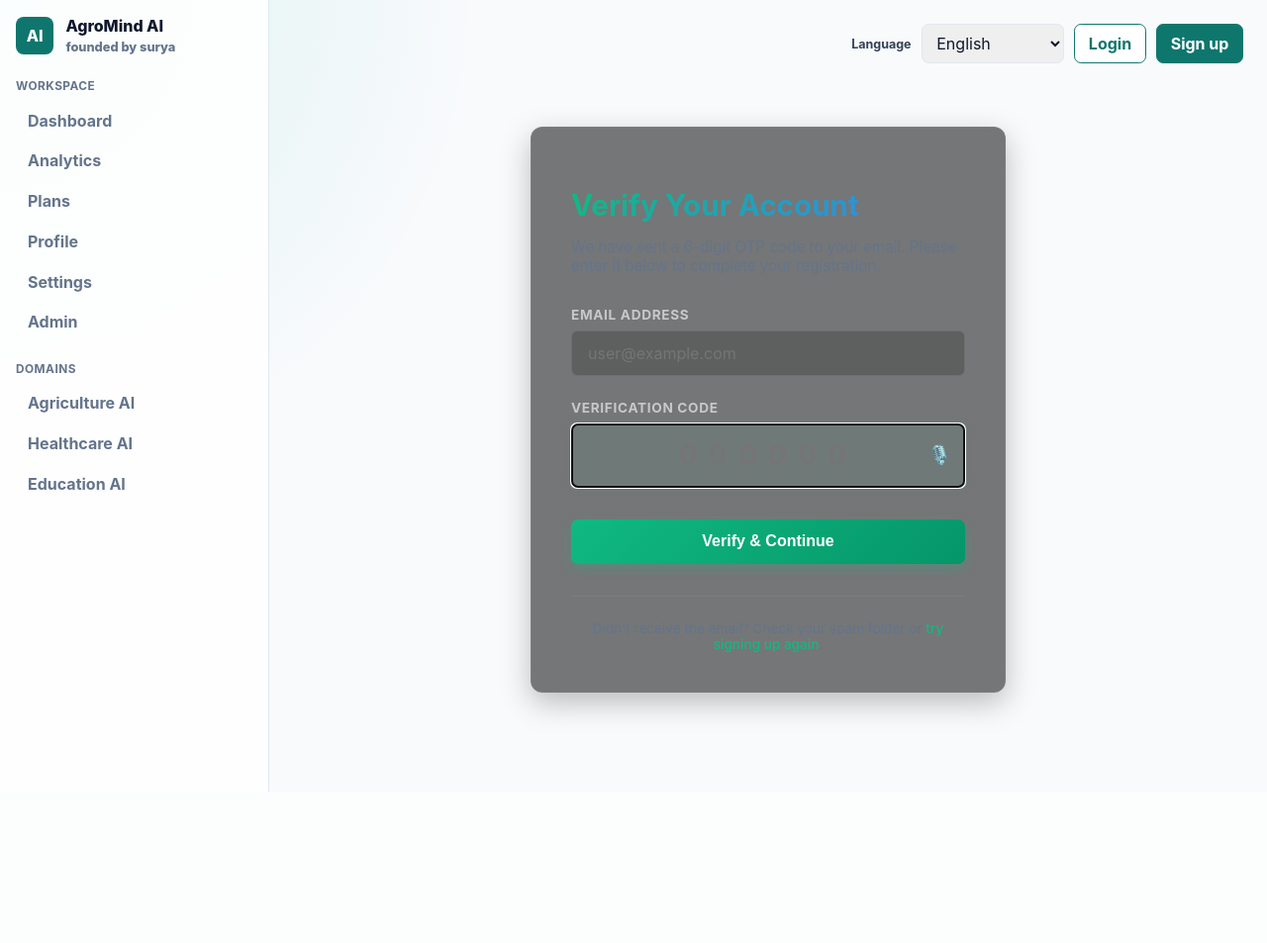
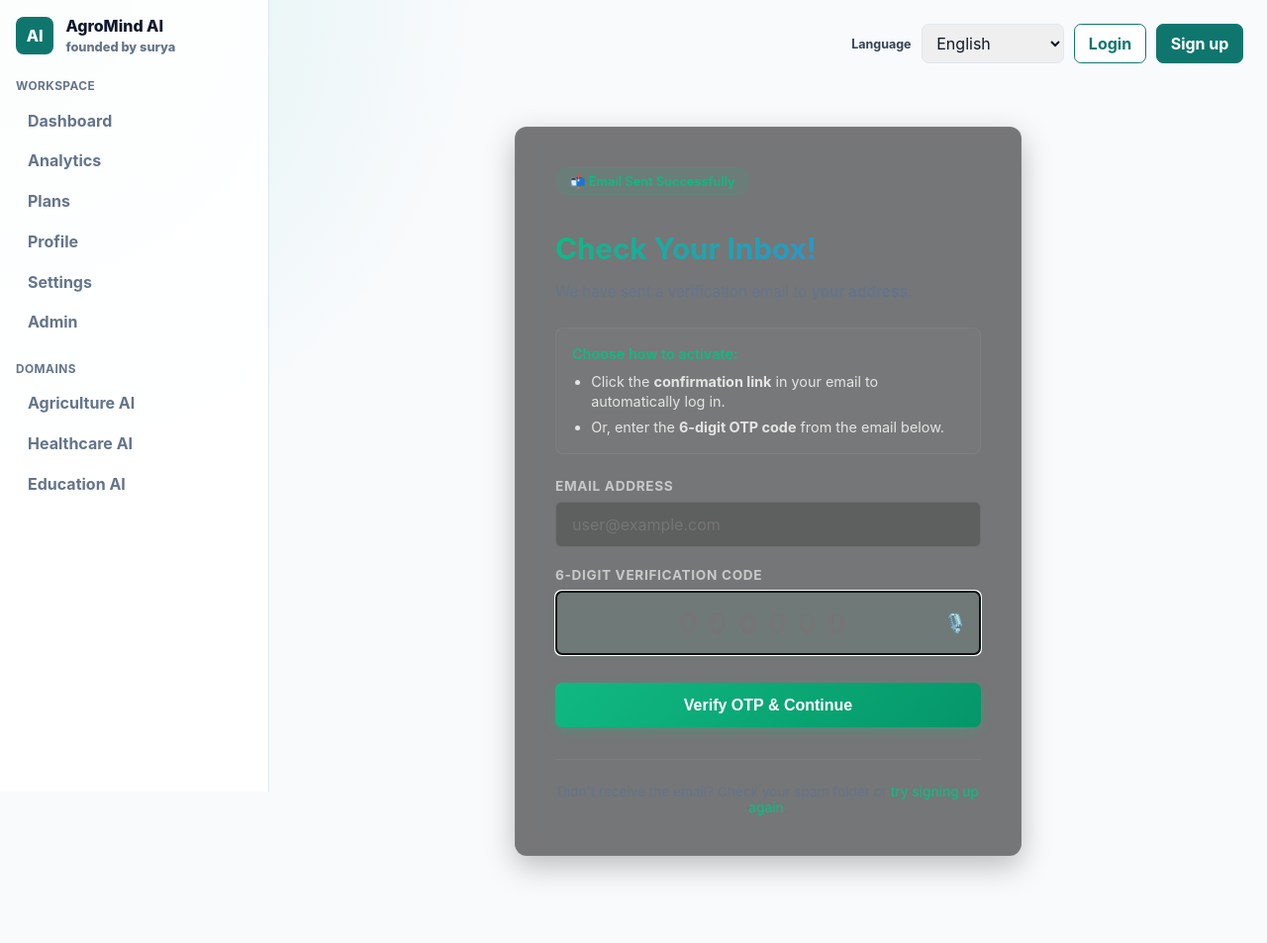
Before and after one commit to Suryakant7679/AgroMind, a FastAPI app: page /verify-otp in a window 1280 px wide. Shown: the whole page at 99% size. Before the commit the page ends 800 px from the top, so only its background shows below. Run offline with FastAPI, Linux system fonts and the light colour scheme; parts of the project's set-up code (start-up, migrations or seed data) failed here and were passed over.

Commit message:
fix: make signup flow robust against missing user in verification response and enhance verify page UX

```diff
--- a/agromind/templates/verify_otp.html
+++ b/agromind/templates/verify_otp.html
@@ -1,8 +1,23 @@
 {% extends "base.html" %}
 {% block content %}
-  <div class="card" style="max-width:30rem;margin:4rem auto;padding:2.5rem;box-shadow:0 10px 30px rgba(0,0,0,0.25);border-radius:12px;background:rgba(30, 30, 30, 0.6);backdrop-filter:blur(10px);border:1px solid rgba(255,255,255,0.05)">
-    <h1 style="margin-bottom:0.5rem;font-size:1.85rem;font-weight:700;background:linear-gradient(135deg, #10b981 0%, #3b82f6 100%);-webkit-background-clip:text;-webkit-text-fill-color:transparent">Verify Your Account</h1>
-    <p class="muted" style="margin-bottom:2rem;font-size:0.95rem">We have sent a 6-digit OTP code to your email. Please enter it below to complete your registration.</p>
+  <div class="card" style="max-width:32rem;margin:4rem auto;padding:2.5rem;box-shadow:0 10px 30px rgba(0,0,0,0.25);border-radius:12px;background:rgba(30, 30, 30, 0.6);backdrop-filter:blur(10px);border:1px solid rgba(255,255,255,0.05)">
+    <div style="display:inline-flex;align-items:center;gap:0.5rem;background:rgba(16, 185, 129, 0.1);color:#10b981;padding:0.35rem 0.85rem;border-radius:20px;font-size:0.8rem;font-weight:600;margin-bottom:1rem;border:1px solid rgba(16, 185, 129, 0.15)">
+      <span>📬 Email Sent Successfully</span>
+    </div>
+
+    <h1 style="margin-bottom:0.75rem;font-size:1.85rem;font-weight:700;background:linear-gradient(135deg, #10b981 0%, #3b82f6 100%);-webkit-background-clip:text;-webkit-text-fill-color:transparent">Check Your Inbox!</h1>
+
+    <p class="muted" style="margin-bottom:1.5rem;font-size:0.95rem;line-height:1.5">
+      We have sent a verification email to <strong>{{ email or 'your address' }}</strong>.
+    </p>
+
+    <div style="background:rgba(255,255,255,0.02);border:1px solid rgba(255,255,255,0.05);border-radius:8px;padding:1rem;margin-bottom:1.5rem;font-size:0.9rem;line-height:1.4">
+      <span style="color:#10b981;font-weight:600">Choose how to activate:</span>
+      <ul style="margin:0.5rem 0 0 1.2rem;padding:0;color:rgba(255,255,255,0.8)">
+        <li style="margin-bottom:0.35rem">Click the <strong>confirmation link</strong> in your email to automatically log in.</li>
+        <li>Or, enter the <strong>6-digit OTP code</strong> from the email below.</li>
+      </ul>
+    </div>
 
     {% if message %}
       <div style="background:rgba(239, 68, 68, 0.1);border:1px solid rgba(239, 68, 68, 0.2);color:#ef4444;padding:0.75rem 1rem;border-radius:6px;margin-bottom:1.5rem;font-size:0.9rem">
@@ -14,17 +29,17 @@
       <input type="hidden" name="csrf_token" value="{{ csrf_token }}">
       <input type="hidden" name="next" value="{{ next }}">
 
-      <div class="form-row" style="margin-bottom:1.5rem">
+      <div class="form-row" style="margin-bottom:1.25rem">
         <label style="display:block;margin-bottom:0.5rem;font-size:0.85rem;text-transform:uppercase;letter-spacing:0.05em;color:rgba(255,255,255,0.6)">Email Address</label>
         <input name="email" type="email" required value="{{ email or '' }}" placeholder="user@example.com" style="width:100%;padding:0.75rem 1rem;border-radius:6px;border:1px solid rgba(255,255,255,0.1);background:rgba(0,0,0,0.2);color:#fff">
       </div>
 
-      <div class="form-row" style="margin-bottom:2rem">
-        <label style="display:block;margin-bottom:0.5rem;font-size:0.85rem;text-transform:uppercase;letter-spacing:0.05em;color:rgba(255,255,255,0.6)">Verification Code</label>
+      <div class="form-row" style="margin-bottom:1.75rem">
+        <label style="display:block;margin-bottom:0.5rem;font-size:0.85rem;text-transform:uppercase;letter-spacing:0.05em;color:rgba(255,255,255,0.6)">6-Digit Verification Code</label>
         <input name="token" type="text" required pattern="[0-9]{6}" maxlength="6" placeholder="000000" autofocus autocomplete="one-time-code" style="width:100%;padding:0.9rem;border-radius:6px;border:1px solid rgba(16, 185, 129, 0.3);background:rgba(16, 185, 129, 0.05);color:#fff;font-size:1.75rem;font-weight:700;text-align:center;letter-spacing:0.4em;box-shadow:0 0 10px rgba(16, 185, 129, 0.1)">
       </div>
 
-      <button class="button" type="submit" style="width:100%;padding:0.85rem;font-size:1rem;font-weight:600;background:linear-gradient(135deg, #10b981 0%, #059669 100%);border:none;box-shadow:0 4px 12px rgba(16, 185, 129, 0.3);transition:transform 0.2s, box-shadow 0.2s">Verify & Continue</button>
+      <button class="button" type="submit" style="width:100%;padding:0.85rem;font-size:1rem;font-weight:600;background:linear-gradient(135deg, #10b981 0%, #059669 100%);border:none;box-shadow:0 4px 12px rgba(16, 185, 129, 0.3);transition:transform 0.2s, box-shadow 0.2s;cursor:pointer">Verify OTP & Continue</button>
     </form>
 
     <div style="margin-top:2rem;text-align:center;border-top:1px solid rgba(255,255,255,0.05);padding-top:1.5rem">
```
Also changed, not shown: agromind/supabase_store.py (+25 -15 lines).
